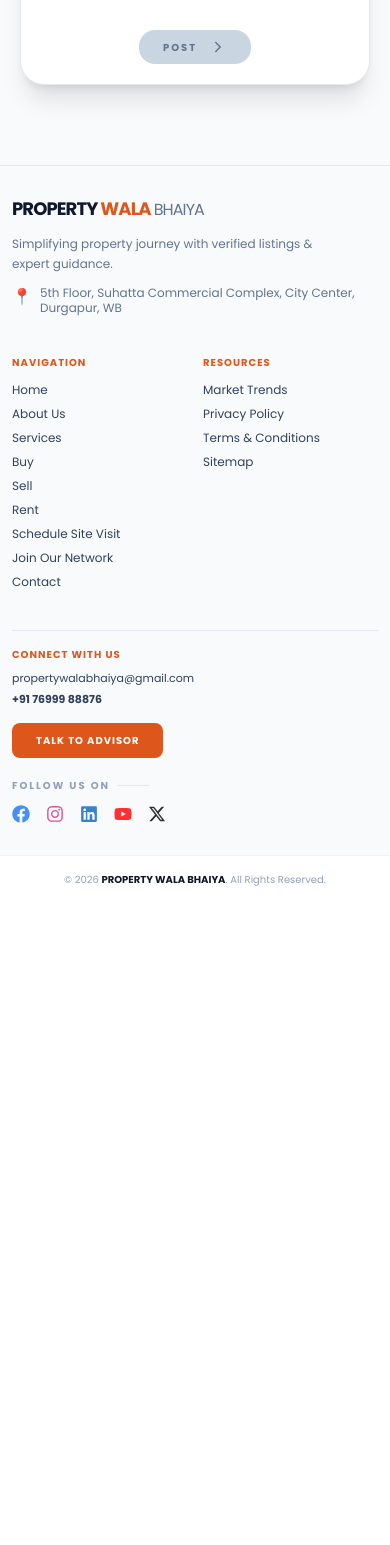
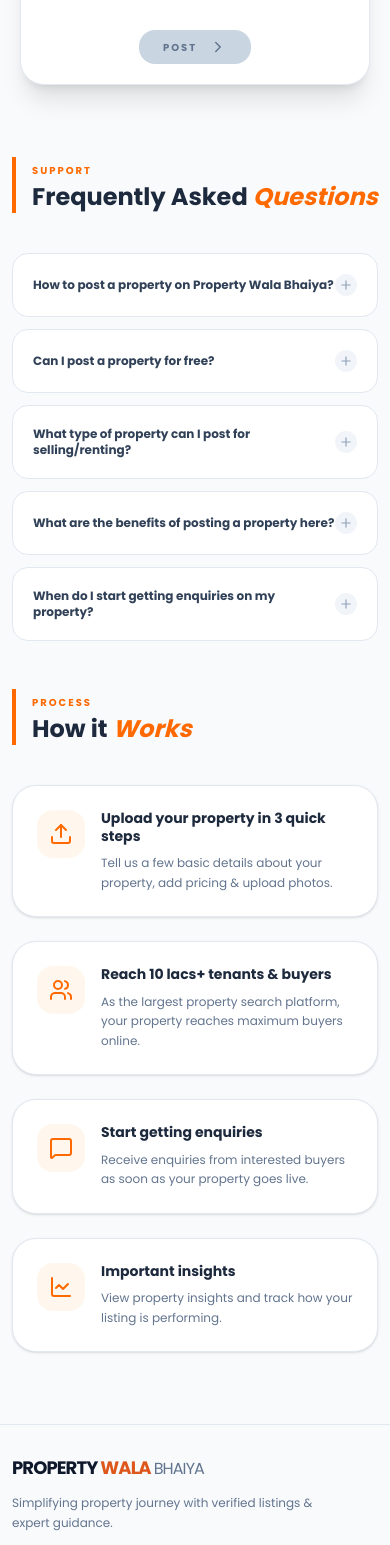
Before and after one commit to passportpulse/property-wala-ankita, a React (Vite) app: page /sell in a window 390 px wide. Shown: the part 2899-4444 px from the top of the page. Before the commit the page ends 3802 px from the top, so only its background shows below. Built offline with nearby package versions, Linux system fonts and the light colour scheme; a web font is replaced by a local one.

Commit message:
sell how it works and faq added

```diff
--- a/src/pages/home/Home.jsx
+++ b/src/pages/home/Home.jsx
@@ -15,7 +15,6 @@ export default function Home() {
   return (
     <>
       <HomeHero />
-      {/* <HomeFilter/> */}
       <BestDeals />
       <SellYourProperty/>
       <FeaturedProperties />
--- a/src/pages/home/sections/HomeHero.jsx
+++ b/src/pages/home/sections/HomeHero.jsx
@@ -94,7 +94,7 @@ export default function HomeHero() {
   }, [isPaused]);
 
   return (
-    <Section className="mt-0 pt-6 lg:mt-0 relative bg-linear-to-b from-orange-50 via-white to-orange-50 overflow-hidden">
+    <Section className="mt-0 pt-6 lg:mt-0 mb-0 relative bg-linear-to-b from-orange-50 via-white to-orange-50 overflow-hidden">
       {/* GLOBAL ANIMATION STYLES */}
       <style>
         {`
--- a/src/pages/sell/Sell.jsx
+++ b/src/pages/sell/Sell.jsx
@@ -1,9 +1,12 @@
 import SellForm from "./sections/SellForm";
+import SellFaq from "./sections/old/SellFaq";
+import SellHowItWorks from "./sections/old/SellHowItWorks";
 import SellResults from "./sections/SellResults";
 import { placesInWB } from "../../data/locations";
 import { useState } from "react";
 import Section from "../../components/layout/Section";
 import Container from "../../components/layout/Container";
+
 
 export default function Sell() {
   const [showResults, setShowResults] = useState(false);
@@ -32,6 +35,8 @@ export default function Sell() {
               availablePlaces={availablePlaces}
               onSubmit={() => setShowResults(true)}
             />
+            <SellFaq/>
+            <SellHowItWorks/>
           </>
         ) : (
           <SellResults
--- a/src/pages/sell/sections/old/SellFaq.jsx
+++ b/src/pages/sell/sections/old/SellFaq.jsx
@@ -1,111 +1,72 @@
-import { useState } from "react";
-import { ChevronDown, ChevronUp, CheckCircle2 } from "lucide-react";
-
+import React, { useState } from "react";
+import { Plus, Minus } from "lucide-react";
 import Section from "../../../../components/layout/Section";
-import Container from "../../../../components/layout/Container";
-
-const FaqItem = ({ question, answer }) => {
-  const [isOpen, setIsOpen] = useState(false);
-
-  return (
-    <div className="border-b border-slate-100 last:border-0">
-      <button
-        onClick={() => setIsOpen(!isOpen)}
-        className="w-full py-6 flex justify-between items-center text-left group"
-      >
-        <span
-          className={`font-bold text-sm uppercase tracking-wider transition-colors ${
-            isOpen
-              ? "text-dark-orange"
-              : "text-slate-700 group-hover:text-dark-orange"
-          }`}
-        >
-          {question}
-        </span>
-
-        {isOpen ? (
-          <ChevronUp size={18} className="text-dark-orange" />
-        ) : (
-          <ChevronDown size={18} className="text-slate-300" />
-        )}
-      </button>
-
-      {isOpen && (
-        <div className="pb-6">
-          <p className="text-slate-500 text-sm leading-relaxed max-w-2xl">
-            {answer}
-          </p>
-        </div>
-      )}
-    </div>
-  );
-};
 
 export default function SellFaq() {
+  const [openIndex, setOpenIndex] = useState(null);
+
   const faqs = [
     {
-      question: "Is there a listing fee?",
-      answer:
-        "Basic listing is free. We only charge a nominal fee for premium verification and professional photography.",
+      q: "How to post a property on Property Wala Bhaiya?",
+      a: "Simply fill out the form above with your property details, location, and photos. Once you agree to the terms and click 'Post', our team verifies the details before making it live.",
     },
     {
-      question: "How long does verification take?",
-      answer:
-        "Once you submit, our team usually conducts the site audit within 24 to 48 hours.",
+      q: "Can I post a property for free?",
+      a: "Yes! We offer a Free Basic Plan that allows you to list your property in our search results at no cost.",
     },
     {
-      question: "Will my contact number be public?",
-      answer:
-        "No. Your privacy is paramount. We filter leads and only connect you with verified, serious buyers.",
+      q: "What type of property can I post for selling/renting?",
+      a: "You can post residential flats, houses, plots, and commercial spaces including offices, warehouses, and industrial land.",
+    },
+    {
+      q: "What are the benefits of posting a property here?",
+      a: "You get direct access to local buyers in West Bengal, professional lead management, and high visibility through our targeted regional marketing.",
+    },
+    {
+      q: "When do I start getting enquiries on my property?",
+      a: "Enquiries usually start coming in within 24-48 hours after your property listing is verified and goes live on the platform.",
     },
   ];
 
   return (
-    <Section className="py-32">
-      <Container>
-        <div className="grid grid-cols-1 lg:grid-cols-12 gap-20">
+    <Section>
+      <div className="relative mb-10 border-l-4 border-orange-500 pl-4">
+        <span className="text-[10px] font-black uppercase tracking-[0.2em] text-orange-500">
+          Support
+        </span>
+        <h2 className="text-2xl lg:text-4xl font-black text-slate-800">
+          Frequently Asked <span className="italic text-orange-500">Questions</span>
+        </h2>
+      </div>
 
-          {/* LEFT SIDE */}
-          <div className="lg:col-span-5">
-            <h2 className="text-4xl font-black tracking-tighter uppercase mb-6">
-              Common <br />
-              <span className="text-slate-300">Doubts</span>
-            </h2>
+      <div className="space-y-3">
+        {faqs.map((faq, index) => (
+          <div
+            key={index}
+            className="bg-white border border-slate-200 rounded-2xl overflow-hidden transition-all"
+          >
+            <button
+              onClick={() => setOpenIndex(openIndex === index ? null : index)}
+              className="w-full flex items-center justify-between p-5 text-left"
+            >
+              <span className="text-xs font-bold text-slate-700">{faq.q}</span>
+              <div className={`p-1 rounded-full transition-colors ${openIndex === index ? 'bg-orange-500 text-white' : 'bg-slate-100 text-slate-400'}`}>
+                {openIndex === index ? <Minus size={14} /> : <Plus size={14} />}
+              </div>
+            </button>
 
-            <p className="text-slate-500 font-medium mb-8">
-              Kindly find answers to some common doubts. We believe in 100%
-              transparency with our sellers.
-            </p>
-
-            {/* Trust Card */}
-            <div className="inline-flex items-center gap-4 p-6 bg-slate-50 rounded-3xl border border-slate-100">
-              <div className="w-12 h-12 bg-white rounded-full flex items-center justify-center shadow-sm">
-                <CheckCircle2 className="text-dark-orange" size={20} />
-              </div>
-              <div>
-                <p className="text-[10px] font-black uppercase tracking-widest text-slate-400 leading-none mb-1">
-                  Total Trust
-                </p>
-                <p className="text-sm font-bold">2M+ Satisfied Owners</p>
-              </div>
+            <div
+              className={`px-5 transition-all duration-300 ease-in-out overflow-hidden ${
+                openIndex === index ? "max-h-40 pb-5" : "max-h-0"
+              }`}
+            >
+              <p className="text-xs text-slate-500 leading-relaxed border-t border-slate-50 pt-4">
+                {faq.a}
+              </p>
             </div>
           </div>
-
-          {/* RIGHT SIDE */}
-          <div className="lg:col-span-7">
-            <div className="bg-white border border-slate-100 rounded-[3rem] p-8 md:p-12 shadow-sm">
-              {faqs.map((faq, index) => (
-                <FaqItem
-                  key={index}
-                  question={faq.question}
-                  answer={faq.answer}
-                />
-              ))}
-            </div>
-          </div>
-
-        </div>
-      </Container>
+        ))}
+      </div>
     </Section>
   );
 }
--- a/src/pages/sell/sections/old/SellHowItWorks.jsx
+++ b/src/pages/sell/sections/old/SellHowItWorks.jsx
@@ -1,57 +1,64 @@
-import { FileCheck, Camera, Megaphone, Handshake } from "lucide-react";
-import Container from "../../../../components/layout/Container";
+import React from "react";
+import { Upload, Users, MessageSquare, LineChart, ChevronRight } from "lucide-react";
 import Section from "../../../../components/layout/Section";
 
 export default function SellHowItWorks() {
   const steps = [
     {
-      icon: <FileCheck />,
-      title: "List Property",
-      desc: "Share basic details and legal status.",
+      icon: <Upload className="text-orange-500" size={24} />,
+      title: "Upload your property in 3 quick steps",
+      desc: "Tell us a few basic details about your property, add pricing & upload photos.",
     },
     {
-      icon: <Camera />,
-      title: "Site Audit",
-      desc: "Professional photography & verification.",
+      icon: <Users className="text-orange-500" size={24} />,
+      title: "Reach 10 lacs+ tenants & buyers",
+      desc: "As the largest property search platform, your property reaches maximum buyers online.",
     },
     {
-      icon: <Megaphone />,
-      title: "Premium Blast",
-      desc: "Promote to verified investors.",
+      icon: <MessageSquare className="text-orange-500" size={24} />,
+      title: "Start getting enquiries",
+      desc: "Receive enquiries from interested buyers as soon as your property goes live.",
     },
     {
-      icon: <Handshake />,
-      title: "Close Deal",
-      desc: "Direct buyer interaction.",
+      icon: <LineChart className="text-orange-500" size={24} />,
+      title: "Important insights",
+      desc: "View property insights and track how your listing is performing.",
     },
   ];
 
   return (
-    <Section className="bg-slate-50/50">
-      <Container>
-        <h2 className="text-3xl font-black uppercase mb-16">How it works</h2>
+    <Section>
+      <div className="relative mb-10 border-l-4 border-orange-500 pl-4">
+        <span className="text-[10px] font-black uppercase tracking-[0.2em] text-orange-500">
+          Process
+        </span>
+        <h2 className="text-2xl lg:text-4xl font-black text-slate-800">
+          How it <span className="italic text-orange-500">Works</span>
+        </h2>
+      </div>
 
-        <div className="grid grid-cols-1 md:grid-cols-2 lg:grid-cols-4 gap-8">
-          {steps.map((step, i) => (
+      <div className="grid grid-cols-1 md:grid-cols-2 gap-6">
+        {steps.map((step, index) => (
           <div
-              key={i}
-              className="group p-10 bg-white border border-slate-100 rounded-[2.5rem] hover:shadow-2xl transition-all duration-500"
+            key={index}
+            className="group bg-white border border-slate-200 p-6 rounded-3xl shadow-sm hover:shadow-md transition-all"
           >
-              <div className="w-12 h-12 bg-slate-50 rounded-2xl flex items-center justify-center mb-8 text-dark-orange">
+            <div className="flex items-start gap-4">
+              <div className="bg-orange-50 p-3 rounded-2xl group-hover:scale-110 transition-transform">
                 {step.icon}
               </div>
-
-              <h3 className="text-lg font-black uppercase mb-2">
-                0{i + 1}. {step.title}
+              <div>
+                <h3 className="text-sm font-black text-slate-800 mb-2 leading-tight">
+                  {step.title}
                 </h3>
-
-              <p className="text-slate-500 text-xs leading-relaxed">
+                <p className="text-xs text-slate-500 leading-relaxed">
                   {step.desc}
                 </p>
               </div>
+            </div>
+          </div>
         ))}
       </div>
-      </Container>
     </Section>
   );
 }
```
Lines whose indentation alone changed are shown as unchanged.
